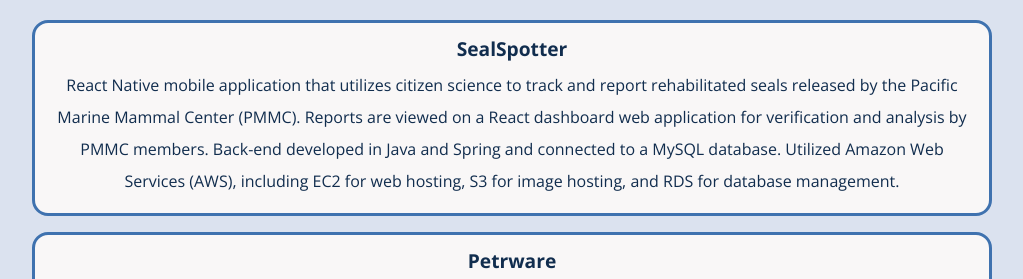
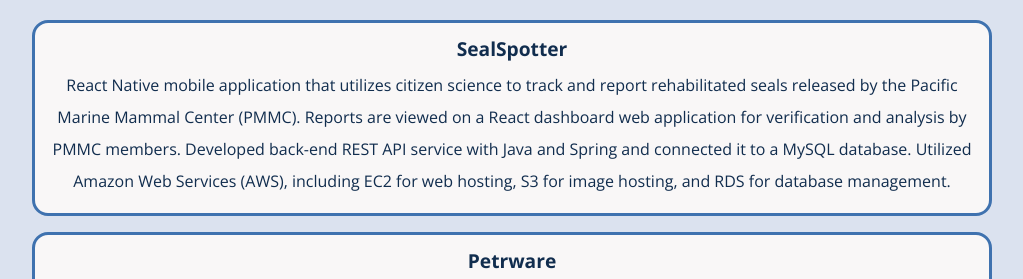
Before and after one commit to dphtran501/PersonalWebsite, a plain HTML site: page index.html in a window 1280 px wide. Shown: the part 4321-4600 px from the top of the page, without its empty margins (128-1151 px from the left). Drawn offline with nearby package versions, Linux system fonts and the light colour scheme.

Commit message:
Update Project section

```diff
--- a/index.html
+++ b/index.html
@@ -279,7 +279,7 @@
                 <h3 id="sealspotter-header" class="project-title">SealSpotter</h3>
                 <p>React Native mobile application that utilizes citizen science to track and report rehabilitated seals released by the Pacific Marine Mammal Center (PMMC).
                     Reports are viewed on a React dashboard web application for verification and analysis by PMMC members.
-                    Back-end developed in Java and Spring and connected to a MySQL database.
+                    Developed back-end REST API service with Java and Spring and connected it to a MySQL database.
                     Utilized Amazon Web Services (AWS), including EC2 for web hosting, S3 for image hosting, and RDS for database management.
                 </p>
             </article>
```
